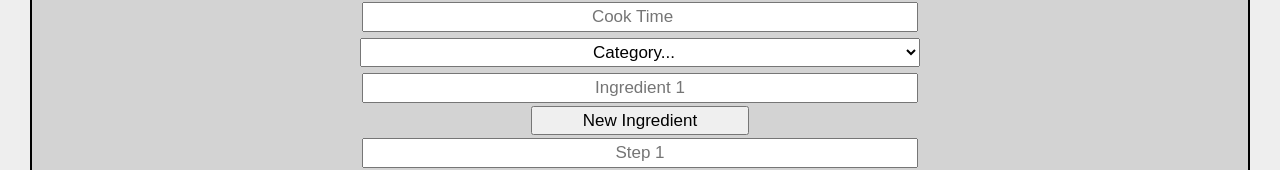
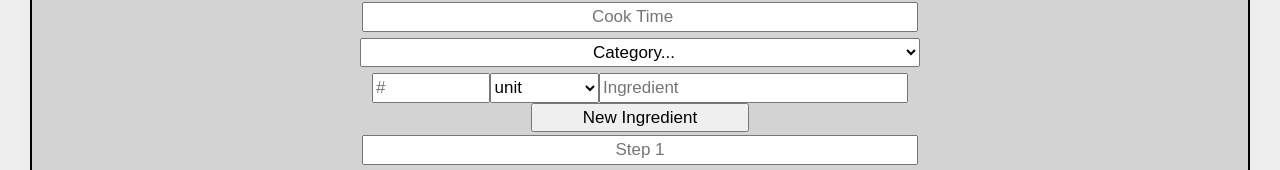
Before and after one commit to Aleksq7-M/recipe-tracker, a React (Create React App) app: page /recipe/new in a window 1280 px wide. Shown: the part 242-412 px from the top of the page. Built offline with nearby package versions, Linux system fonts and the light colour scheme; data requests are answered from the project's data file.

Commit message:
Updated Ingredient Input Functionality

```diff
--- a/db.json
+++ b/db.json
@@ -43,9 +43,9 @@
       "time": 25,
       "category": "Snack",
       "ingredients": [
-        "1/3 lbs Fresh Brussels Sprouts",
-        "3 tbsp Salted Butter",
-        "Salt and Pepper, to taste"
+        "1/3-lbs-Fresh Brussels Sprouts",
+        "3-tbsp-Salted Butter",
+        "_-_-Salt and Pepper to Taste"
       ],
       "steps": [
         "Wash Brussels Sprouts, and prepare by cutting off the stems of and halving each sprout.",
@@ -55,6 +55,28 @@
         "Season to taste and serve!"
       ],
       "id": 3
+    },
+    {
+      "name": "Macaroni and Cheese",
+      "image": "https://www.lovelesscafe.com/wp-content/uploads/2019/11/mac-n-cheese-recipes.jpg",
+      "time": 20,
+      "category": "Snack",
+      "ingredients": [
+        "1-lbs-Macaroni Noodles",
+        "1/2-lbs-Cheddar",
+        "1-cups-Flour",
+        "8-cups-Milk",
+        "1/2-lbs-Shredded Mozzarella"
+      ],
+      "steps": [
+        "In a pot over medium-low heat, melt butter.",
+        "Slowly, add flour to butter to create a roux.",
+        "Once roux is set up, slowly add all milk.",
+        "Add cheese to milk and simmer until desired thickness is achieved.",
+        "Cook noodles in highly salted water.",
+        "Pour sauce over noodles and serve!"
+      ],
+      "id": 4
     }
   ]
 }
--- a/src/components/NewIngredient.js
+++ b/src/components/NewIngredient.js
@@ -1,32 +1,87 @@
-import React from 'react';
+import React, {useEffect, useState} from 'react';
 import styled from 'styled-components';
 
-const InputField = styled.input`
+const InputWrapper = styled.div`
     height: 24px;
-    margin-top: 3px;
-    margin-bottom: 3px;
+    margin: 3px auto 3px auto;
     width: 45%;
-    text-align:center;
+`;
+
+const Number = styled.input`
     font-size: 17px;
+    height: 100%;
+    width: 20%
+`
+const Unit = styled.select`
+    font-size: 17px;
+    height: 122%;
+    width: 20%;
+
+    &:hover{
+        cursor: pointer;
+    }
+`;
+
+const IngredientName = styled.input`
+    font-size: 17px;
+    height: 100%;
+    width: 55%
 `;
 
 function NewIngredient ({ingredient, onIngredientChange}) {
+    const {id, value} = ingredient;
+    const [ingredientState, setIngredientState] = useState({
+        amt:value.split('-')[0],
+        unit: value.split('-')[1],
+        name:value.split('-')[2],
+    })
+    const {amt, unit, name} = ingredientState;
 
-    function handleChange(event){
+    function handleIngredientChange(event){
         const {name, value} = event.target;
-        onIngredientChange(name, value)
+        setIngredientState({
+            ...ingredientState,
+            [name]: value
+        })
     }
 
-    return(<div className='NewIngredient'>
-        <InputField
+    useEffect(() => {
+        onIngredientChange(id, `${amt}-${unit}-${name}`)
+    }, [ingredientState])
+
+    // return(<div className='NewIngredient'>
+    //     <InputField
+    //         type='text'
+    //         name={ingredient.id}
+    //         placeholder={`Ingredient ${ingredient.id}`}
+    //         value={ingredient.value}
+    //         onChange={handleChange}
+    //     ></InputField>
+    //     <br/>
+    // </div>)
+     return(<InputWrapper>
+        <Number
             type='text'
-            name={ingredient.id}
-            placeholder={`Ingredient ${ingredient.id}`}
-            value={ingredient.value}
-            onChange={handleChange}
-        ></InputField>
-        <br/>
-    </div>)
+            name='amt'
+            placeholder='#'
+            value={amt === '_' ? '' : amt}
+            onChange={handleIngredientChange}
+        ></Number>
+        <Unit name='unit' value={unit === '_' ? 'unit' : unit} onChange={handleIngredientChange}>
+            <option name='unit' value='unit'>unit</option>
+            <option name='cups' value='cups'>cups</option>
+            <option name='bags' value='bags'>bags</option>
+            <option name='lbs' value='lbs'>lbs</option>
+            <option name='each' value='each'>each</option>
+        </Unit>
+        <IngredientName
+            type='text'
+            name='name'
+            placeholder='Ingredient'
+            value={name === '_' ? '' : name}
+            onChange={handleIngredientChange}
+        ></IngredientName><br/>
+    </InputWrapper>)
 }
 
 export default NewIngredient;
@@ -38,7 +93,7 @@ export default NewIngredient;
             placeholder='#'
         ></input>
         <select name='ingUnit' >
-            <option  name='unit' value='unit'>unit</option>
+            <option name='unit' value='unit'>unit</option>
             <option name='cups' value='cups'>cups</option>
             <option name='bags' value='bags'>bags</option>
             <option name='lbs' value='lbs'>lbs</option>
--- a/src/components/NewRecipe.js
+++ b/src/components/NewRecipe.js
@@ -55,7 +55,7 @@ const AddButton = styled.button`
     height: 29px;
     width: 18%;
     font-size: 17px;
-
+    margin-top: 3px;
     &:hover{
         cursor: pointer;
     }
@@ -82,7 +82,7 @@ function NewRecipe ({onRecipeSubmit}) {
     const [category, setCategory] = useState('Category')
     const [ingredients, setIngredients] = useState([
         {id:1,
-        value:''},
+        value:'_-_-_'},
 
     ])
     const [steps, setSteps] = useState([
@@ -96,7 +96,7 @@ function NewRecipe ({onRecipeSubmit}) {
         setIngredients([
             ...ingredients,
             {id:ingredients.at(-1).id + 1,
-            value:''}
+            value:'-_-_'}
         ])
     }
 
--- a/src/components/RecipePage.js
+++ b/src/components/RecipePage.js
@@ -57,7 +57,7 @@ function RecipePage ({recipes}) {
         <List>
             <p>Ingredients:</p>
             <ul>
-                {ingredients.map(ingredient => <li>{ingredient.split('-').join(' ')}</li>)}
+                {ingredients.map(ingredient => <li>{ingredient.split('-').filter(str => str !== '_').join(' ')}</li>)}
             </ul>
         </List>
         <List>
```
